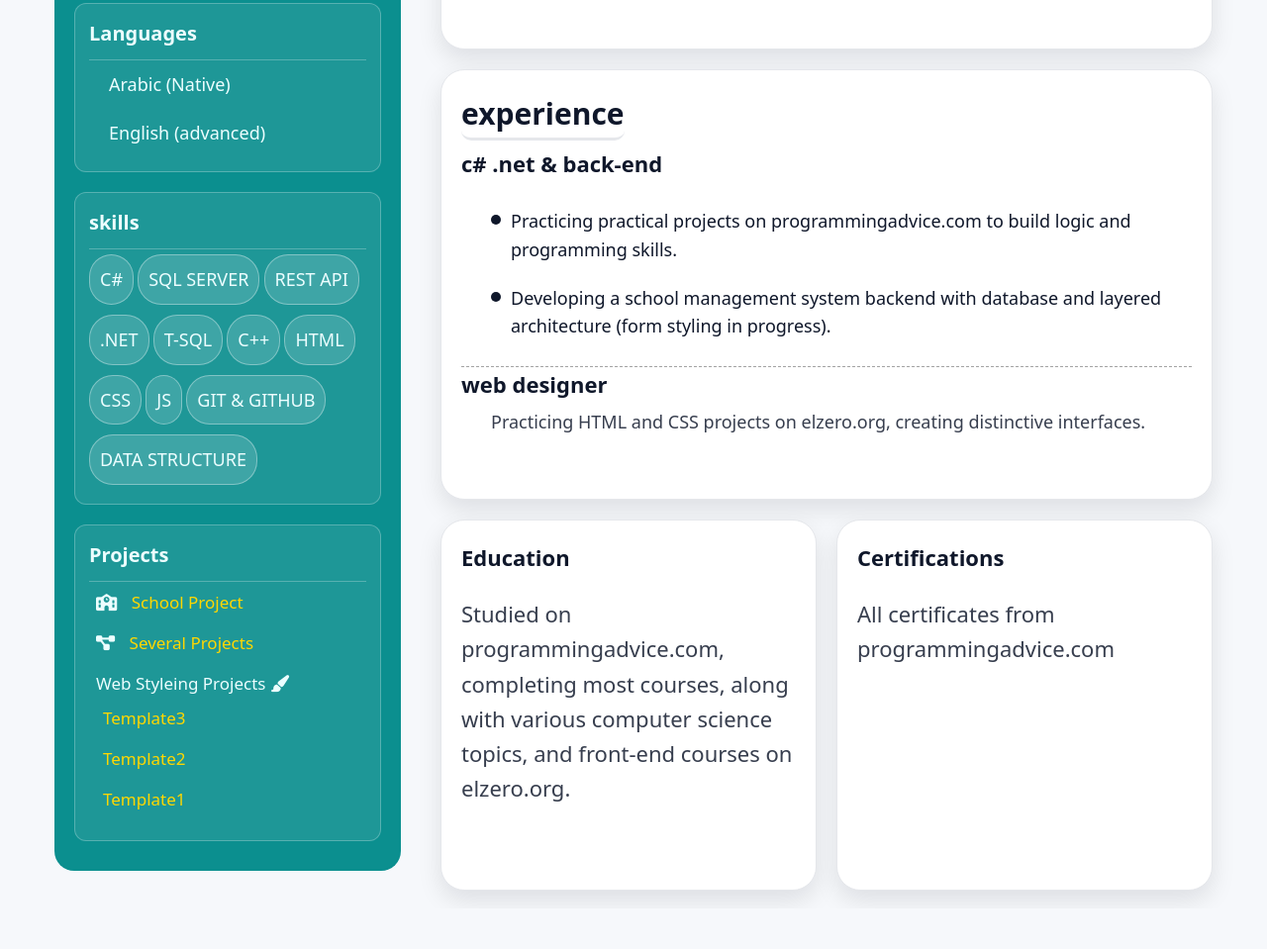
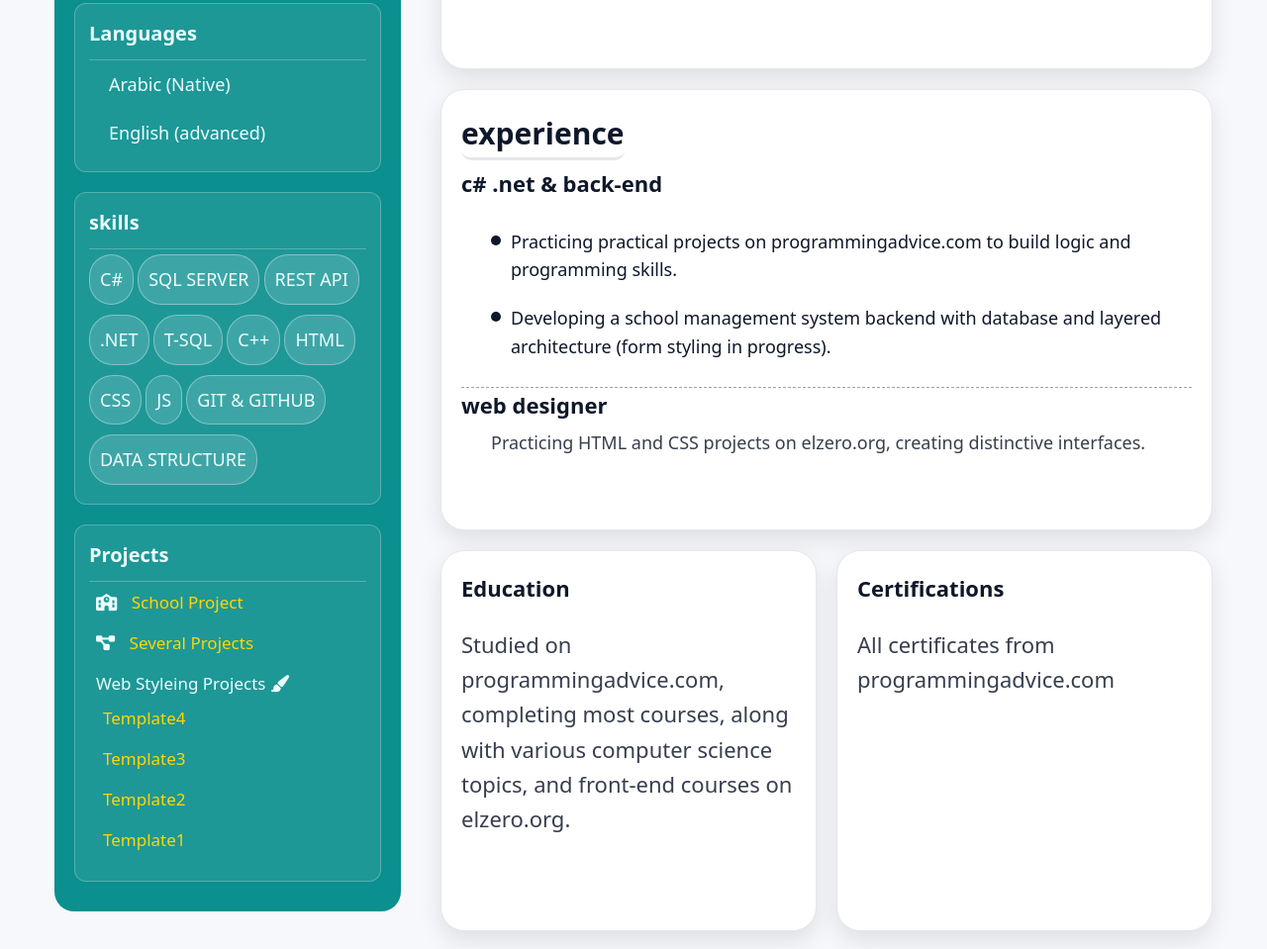
Before and after one commit to abdullahTIT/CV, a plain HTML site: page index.html in a window 1280 px wide. Shown: the part 576-1535 px from the top of the page at 99% size. Before the commit the page ends 1494 px from the top, so only its background shows below. Drawn offline with Linux system fonts and the light colour scheme.

Commit message:
Update index.html

```diff
--- a/index.html
+++ b/index.html
@@ -349,6 +349,7 @@
                     <li class="has-submenu">
                         Web Styleing Projects <i class="fa-solid fa-paintbrush"></i>
                         <ul class="designlist">
+                            <li><a href="https://abdullahtit.github.io/EX-html-css-Template4/">Template4</a></li>
                             <li><a href="https://abdullahtit.github.io/EX-html-css-Template3/">Template3</a></li>
                             <li><a href="https://abdullahtit.github.io/EX-html-css-Template2/">Template2</a></li>
                             <li><a href="https://abdullahtit.github.io/EX-html-css-Template1/">Template1</a></li>
```
